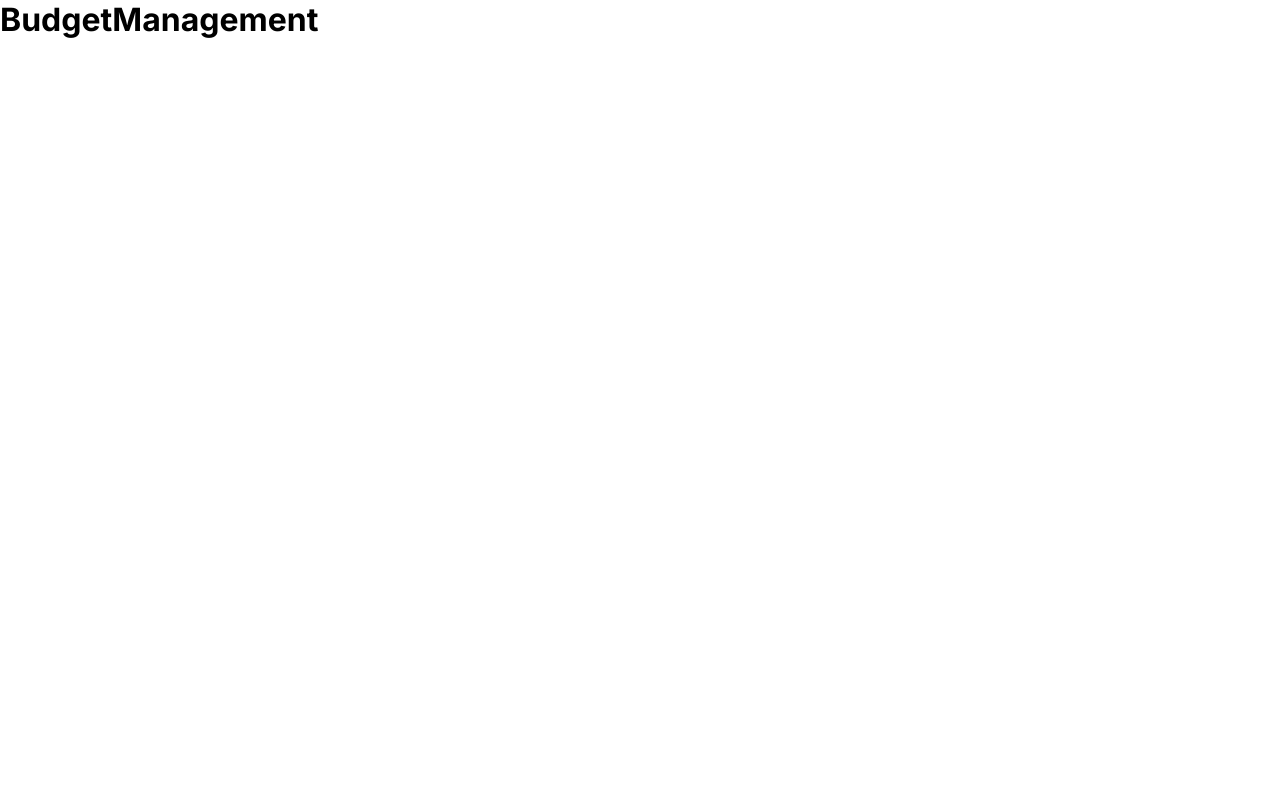
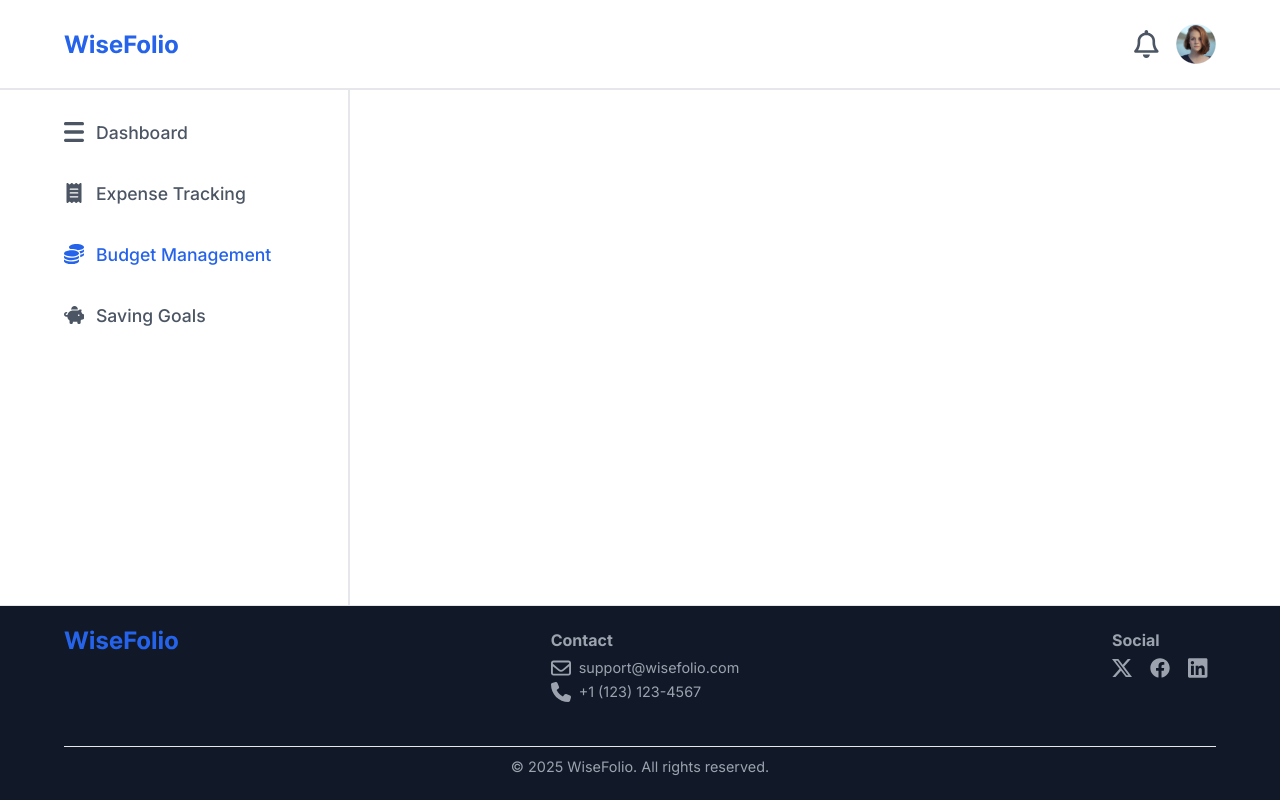
Before and after one commit to Lospub/WiseFolio-Client, a React (Vite) app in the folder wisefolio-client/: page /budgets in a window 1280 px wide. Built offline with nearby package versions, Linux system fonts and the light colour scheme.

Commit message:
implement header and footer

```diff
--- a/wisefolio-client/src/pages/BudgetManagement/BudgetManagement.tsx
+++ b/wisefolio-client/src/pages/BudgetManagement/BudgetManagement.tsx
@@ -1,9 +1,25 @@
-const BudgetManagement  = () => {
-    return (
-        <>
-            <h1>BudgetManagement </h1>
-        </>
-    );
+import { useState } from "react";
+import Footer from "../../components/Footer/Footer";
+import Header from "../../components/Header/Header";
+import Sidebar from "../../components/SideBar/SideBar";
+
+const BudgetManagement = () => {
+  const [category, setCategory] = useState("");
+  const [amount, setAmount] = useState("");
+  const [duration, setDuration] = useState("");
+
+  return (
+    <div className="container">
+      <Header />
+      <div className="budget">
+        <Sidebar />
+        <section className="budget-section">
+
+        </section>
+      </div>
+      <Footer />
+    </div>
+  );
 };
 
-export default BudgetManagement ;
+export default BudgetManagement;
```
